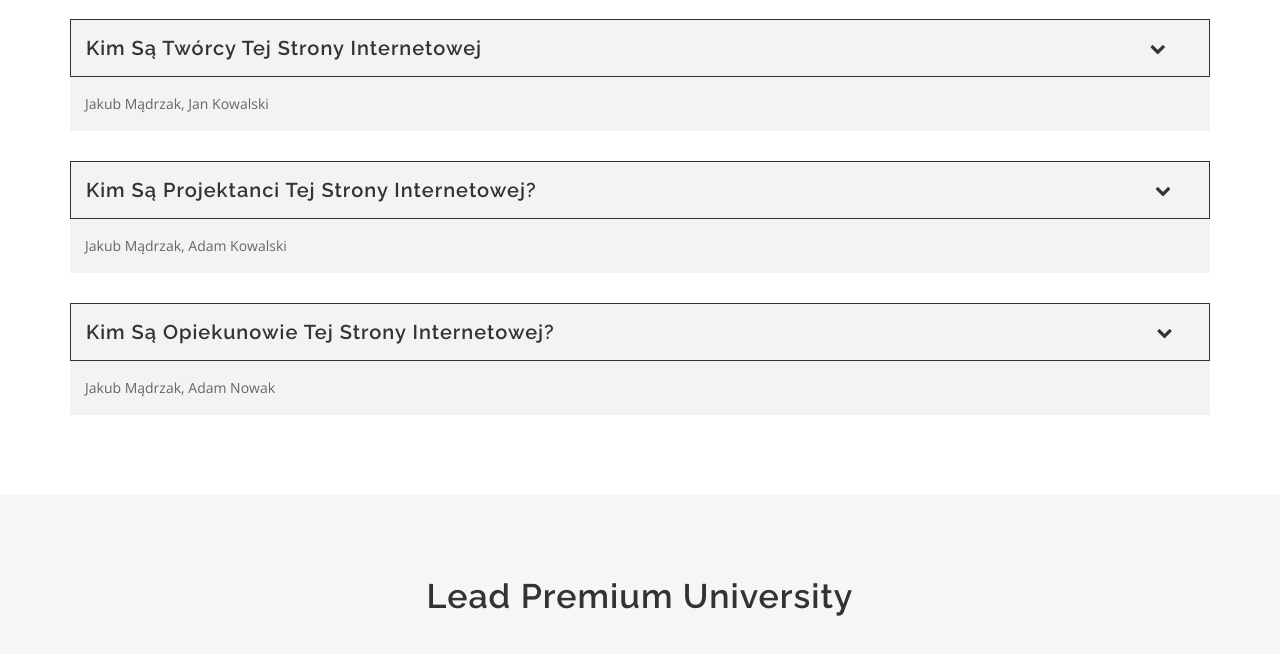
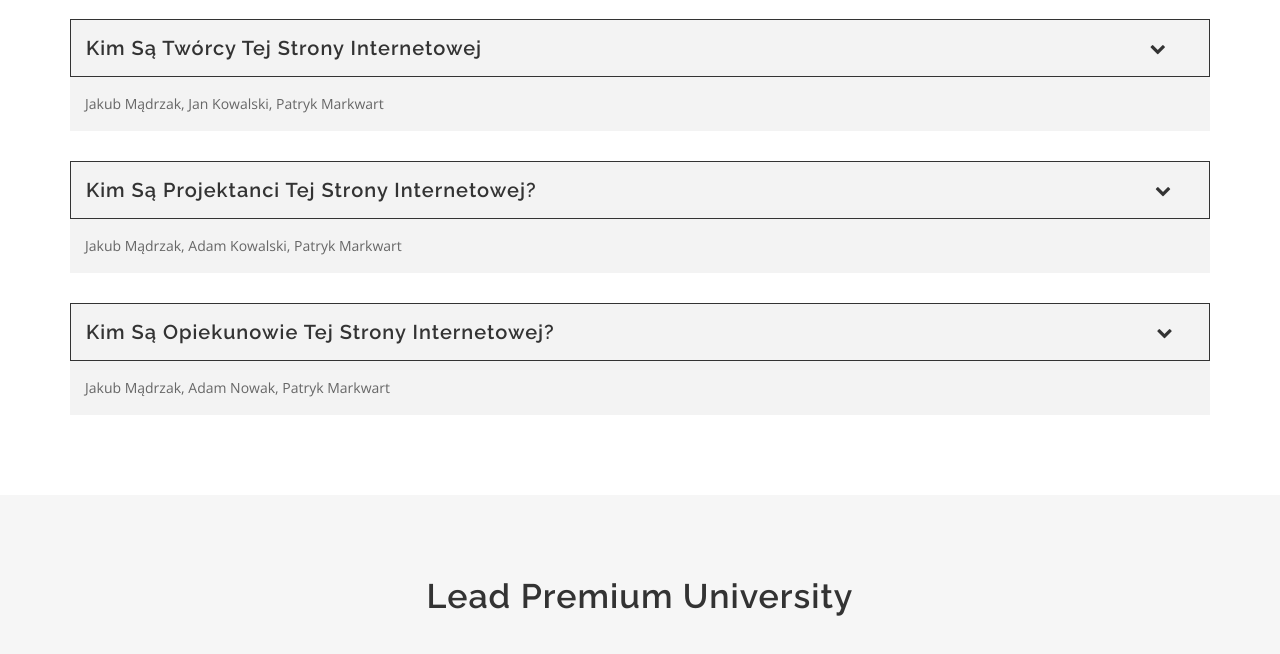
Before and after one commit to Kubisowsky/leadsite, a plain HTML site: page index.html in a window 1280 px wide. Shown: the part 143-797 px from the top of the page. Drawn offline with nearby package versions, Linux system fonts and the light colour scheme.

Commit message:
Add Minor Sponsors

```diff
--- a/index.html
+++ b/index.html
@@ -37,7 +37,7 @@
                                 <p class="down-arrow down-arrow-left distab-cell-middle"></p>
                             </div>
                         </div>
-                        <p class="faq-ans faq-answer-pad faq-answer-bg"> Jakub Mądrzak, Jan Kowalski
+                        <p class="faq-ans faq-answer-pad faq-answer-bg"> Jakub Mądrzak, Jan Kowalski, Patryk Markwart
                         </p>
                     </div>
 
@@ -49,7 +49,7 @@
                                 <p class="down-arrow down-arrow-left distab-cell-middle"></p>
                             </div>
                         </div>
-                        <p class="faq-ans faq-answer-pad faq-answer-bg">Jakub Mądrzak, Adam Kowalski
+                        <p class="faq-ans faq-answer-pad faq-answer-bg">Jakub Mądrzak, Adam Kowalski, Patryk Markwart
                         </p>
                     </div>
 
@@ -61,7 +61,7 @@
                                 <p class="down-arrow down-arrow-left distab-cell-middle"></p>
                             </div>
                         </div>
-                        <p class="faq-ans faq-answer-pad faq-answer-bg">Jakub Mądrzak, Adam Nowak
+                        <p class="faq-ans faq-answer-pad faq-answer-bg">Jakub Mądrzak, Adam Nowak, Patryk Markwart
                     </div>
                 </div>
             </div>
```
